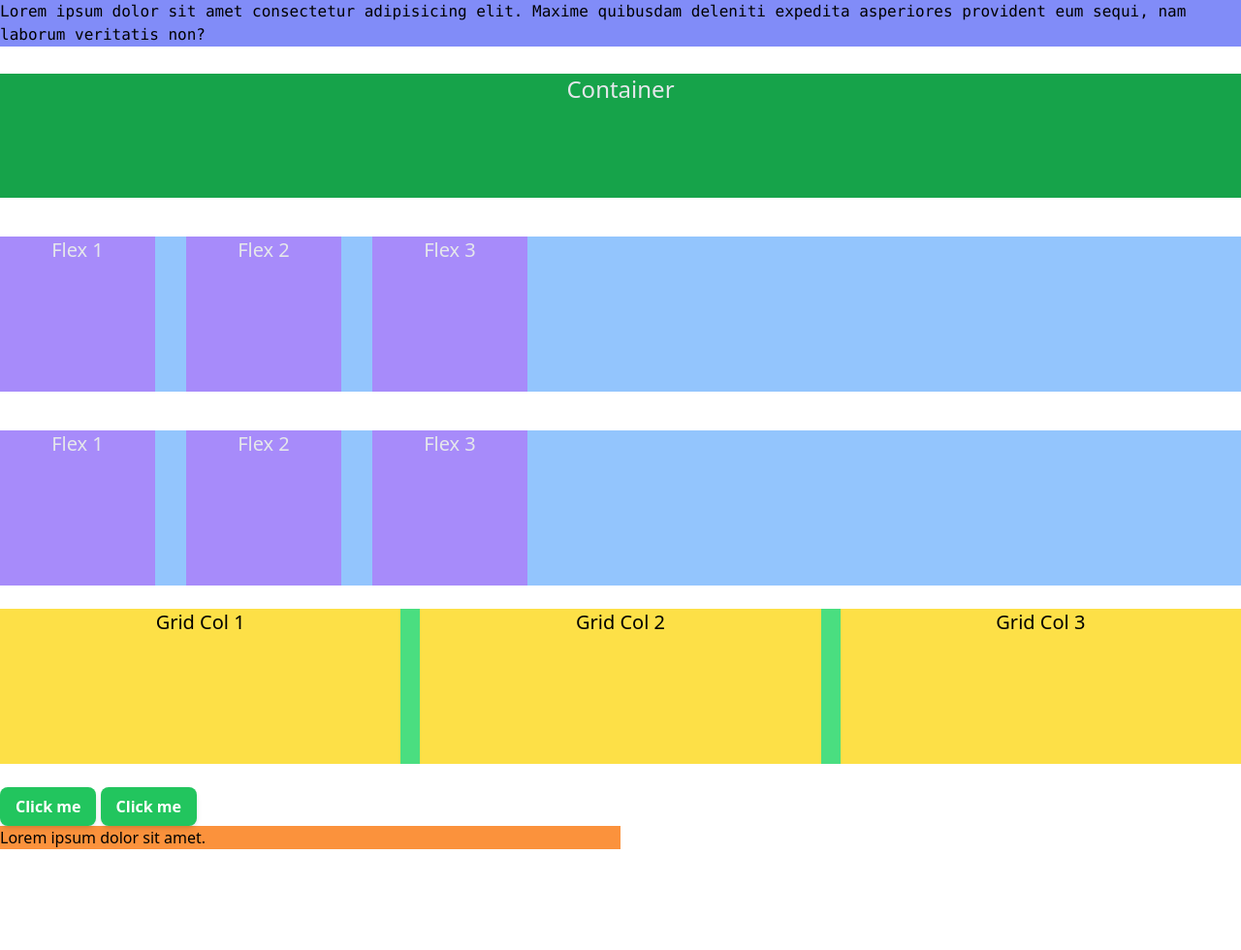
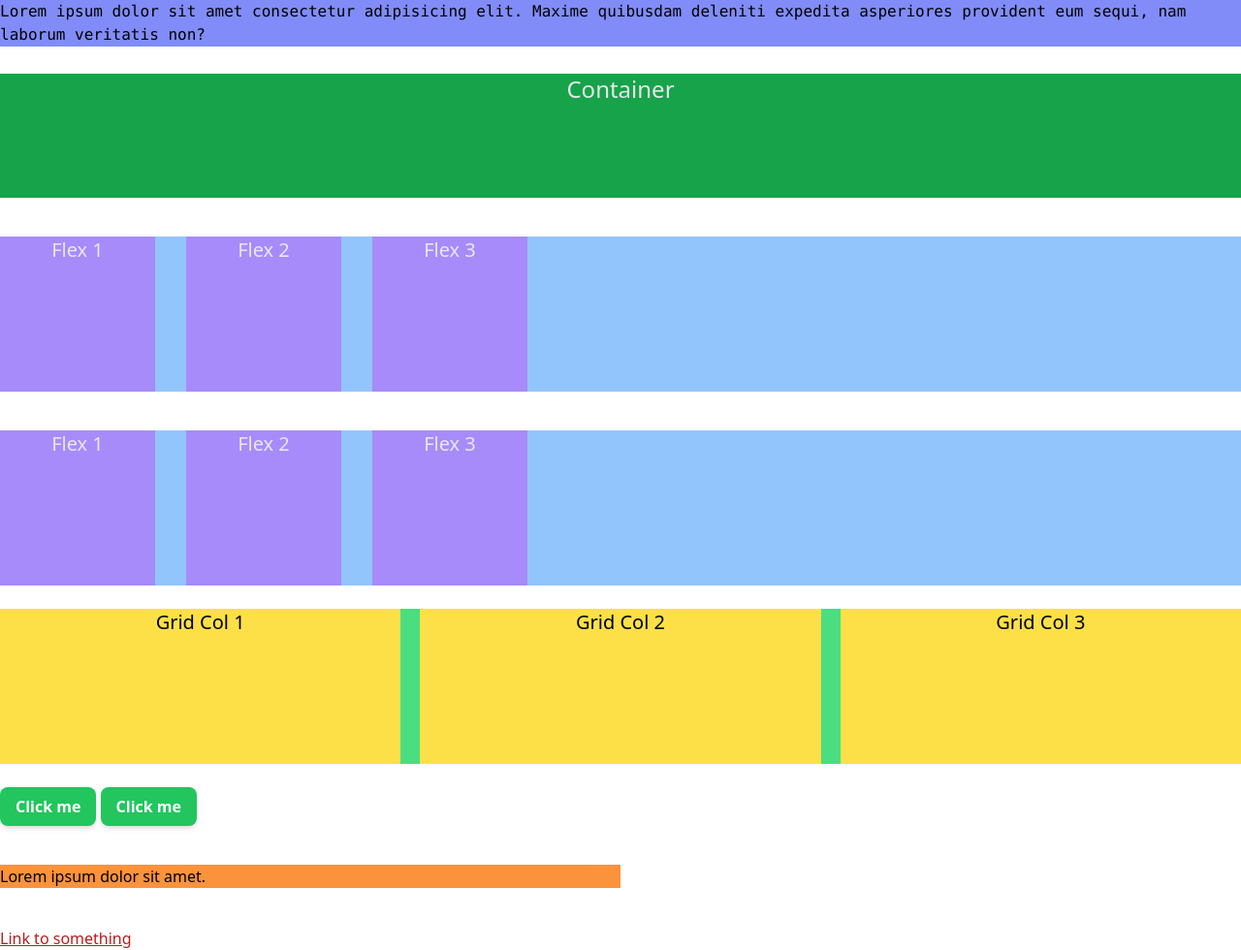
Before and after one commit to solidwake/project-tailwind, a website: page public/index.html in a window 1280 px wide. Shown: the whole page at 97% size. Before the commit the page ends 876 px from the top, so only its background shows below. Drawn offline with Linux system fonts and the light colour scheme.

Commit message:
add base directive

```diff
--- a/public/index.html
+++ b/public/index.html
@@ -63,7 +63,10 @@
         Click me
     </button>
     </div>
-    <div class="bg-orange-400 w-1/2 text-center sm:text-left">Lorem ipsum dolor sit amet.
+    <div class="my-10 bg-orange-400 w-1/2 text-center sm:text-left">Lorem ipsum dolor sit amet.
+    </div>
+    <div>
+        <a href="#">Link to something</a>
     </div>
 </body>
 </html>
--- a/source/style.css
+++ b/source/style.css
@@ -1,7 +1,15 @@
 /* TailwindCSS utility classes */
-@tailwind base;
+@tailwind base; /* Applies preflight styles to html elements like body, a, h1, p, etc. */
 @tailwind components;
 @tailwind utilities;
+
+
+/* @layer adds these styles to the specified directive */
+@layer base {
+    a {
+        @apply text-red-700 underline;
+    }
+}
 
 .btn {
     @apply py-2 px-4 font-semibold;
```
Also changed, not shown: public/output.css.
